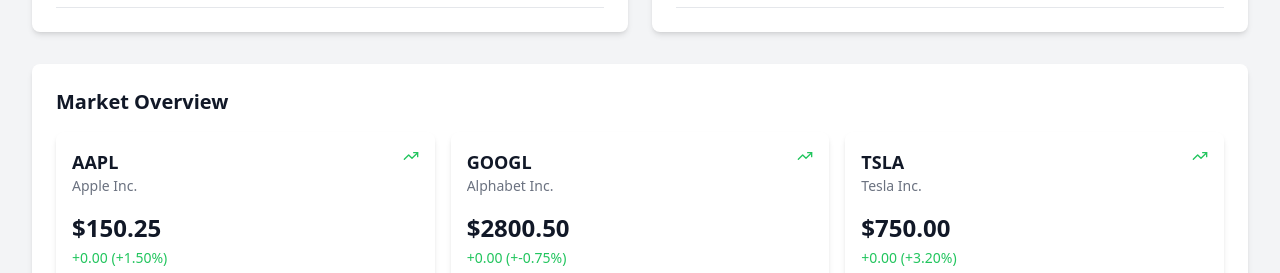
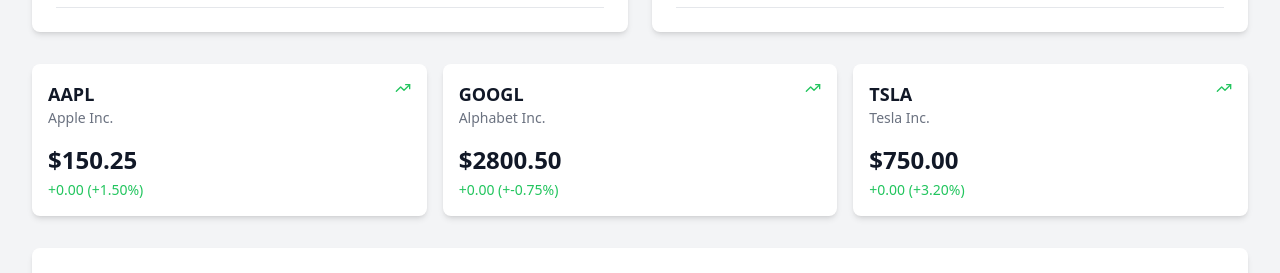
Before and after one commit to murrer33/newone, a React (Vite) app: page / in a window 1280 px wide. Shown: the part 679-952 px from the top of the page. Built offline with nearby package versions, Linux system fonts and the light colour scheme; no server answers.

Commit message:
Update MarketOverview.tsx

```diff
--- a/src/components/MarketOverview.tsx
+++ b/src/components/MarketOverview.tsx
@@ -1,6 +1,6 @@
 import React from 'react';
 import { StockData } from '../types';
-import StockCard from './StockCard';
+import StockCard from './StockCard'; // Correct import
 
 interface MarketOverviewProps {
   stocks: StockData[];
@@ -8,14 +8,10 @@
 
 const MarketOverview: React.FC<MarketOverviewProps> = ({ stocks }) => {
   return (
-    <div className="bg-white dark:bg-gray-800 rounded-lg shadow-md p-6">
-      <h2 className="text-xl font-bold text-gray-900 dark:text-white mb-4">Market Overview</h2>
-
-      <div className="grid grid-cols-1 md:grid-cols-2 lg:grid-cols-3 gap-4">
-        {stocks.map(stock => (
-          <StockCard key={stock.symbol} stock={stock} />
-        ))}
-      </div>
+    <div className="grid grid-cols-1 md:grid-cols-2 lg:grid-cols-3 gap-4">
+      {stocks.map((stock) => (
+        <StockCard key={stock.symbol} stock={stock} />
+      ))}
     </div>
   );
 };
```
